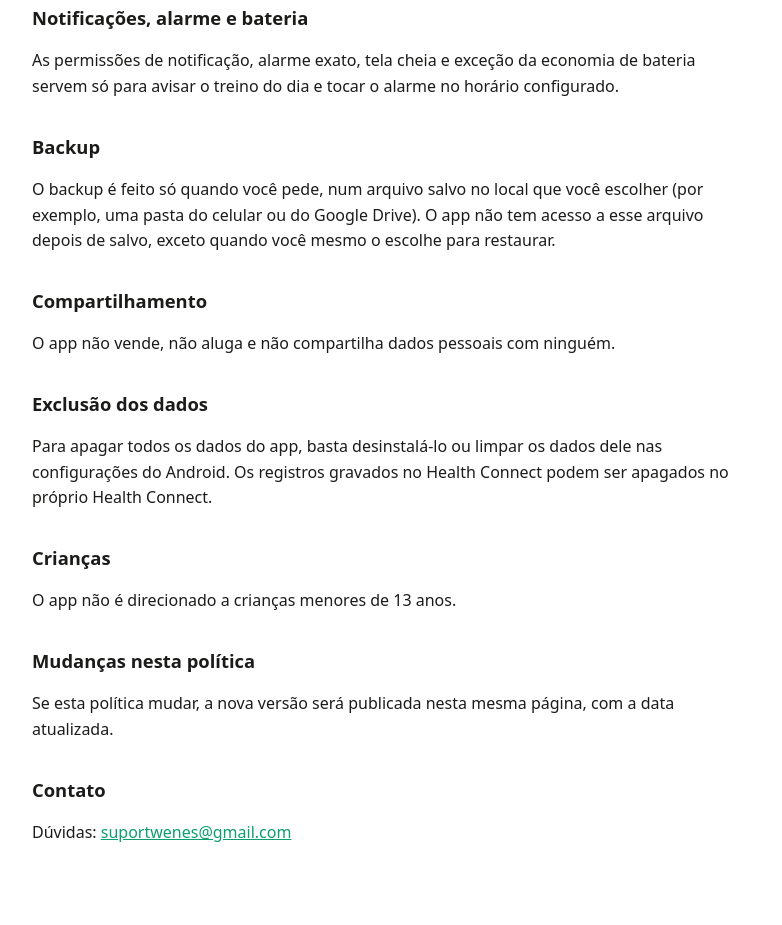
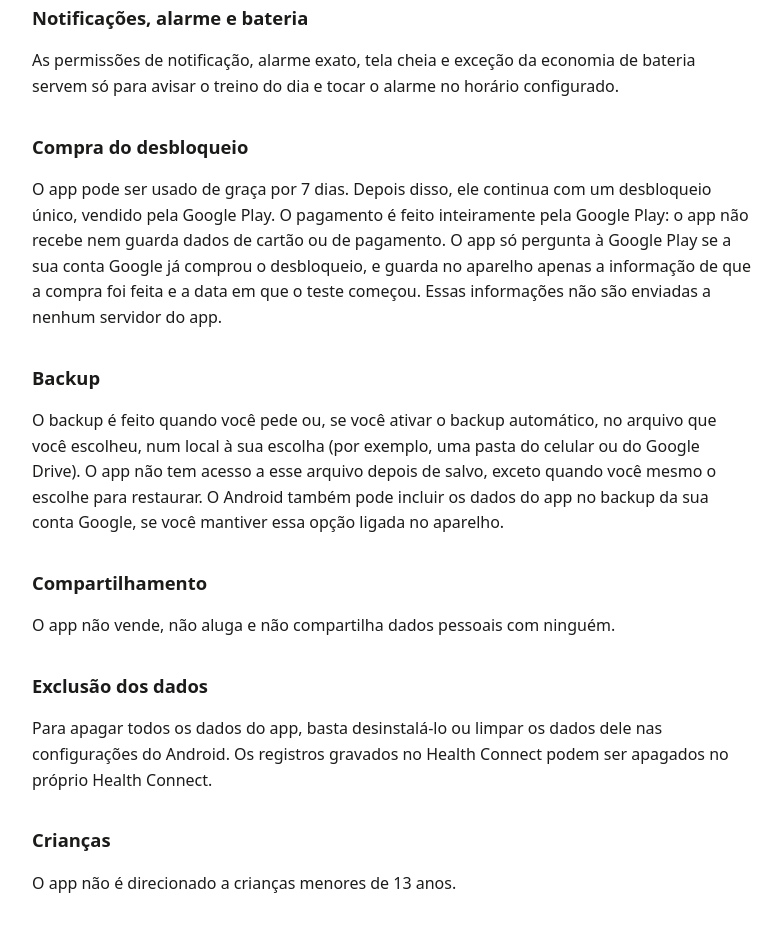
Before and after one commit to wenesga/ciclotreino-privacidade, a plain HTML site: page index.html in a window 1280 px wide. Shown: the part 1271-2196 px from the top of the page, without its empty margins (248-1030 px from the left). Drawn offline with Linux system fonts and the light colour scheme.

Commit message:
A política passou a citar a compra do desbloqueio pela Google Play e o backup automático.

```diff
--- a/index.html
+++ b/index.html
@@ -19,7 +19,7 @@
 <body>
 <main>
 <h1>Política de Privacidade</h1>
-<p class="data">Ciclo Treino · Atualizada em 16 de novembro de 2026</p>
+<p class="data">Ciclo Treino · Atualizada em 17 de novembro de 2026</p>
 
 <p>O Ciclo Treino é um app de organização de treinos de musculação. Esta política explica quais dados o app usa e como eles são tratados.</p>
 
@@ -50,8 +50,11 @@
 <h2>Notificações, alarme e bateria</h2>
 <p>As permissões de notificação, alarme exato, tela cheia e exceção da economia de bateria servem só para avisar o treino do dia e tocar o alarme no horário configurado.</p>
 
+<h2>Compra do desbloqueio</h2>
+<p>O app pode ser usado de graça por 7 dias. Depois disso, ele continua com um desbloqueio único, vendido pela Google Play. O pagamento é feito inteiramente pela Google Play: o app não recebe nem guarda dados de cartão ou de pagamento. O app só pergunta à Google Play se a sua conta Google já comprou o desbloqueio, e guarda no aparelho apenas a informação de que a compra foi feita e a data em que o teste começou. Essas informações não são enviadas a nenhum servidor do app.</p>
+
 <h2>Backup</h2>
-<p>O backup é feito só quando você pede, num arquivo salvo no local que você escolher (por exemplo, uma pasta do celular ou do Google Drive). O app não tem acesso a esse arquivo depois de salvo, exceto quando você mesmo o escolhe para restaurar.</p>
+<p>O backup é feito quando você pede ou, se você ativar o backup automático, no arquivo que você escolheu, num local à sua escolha (por exemplo, uma pasta do celular ou do Google Drive). O app não tem acesso a esse arquivo depois de salvo, exceto quando você mesmo o escolhe para restaurar. O Android também pode incluir os dados do app no backup da sua conta Google, se você mantiver essa opção ligada no aparelho.</p>
 
 <h2>Compartilhamento</h2>
 <p>O app não vende, não aluga e não compartilha dados pessoais com ninguém.</p>
```
